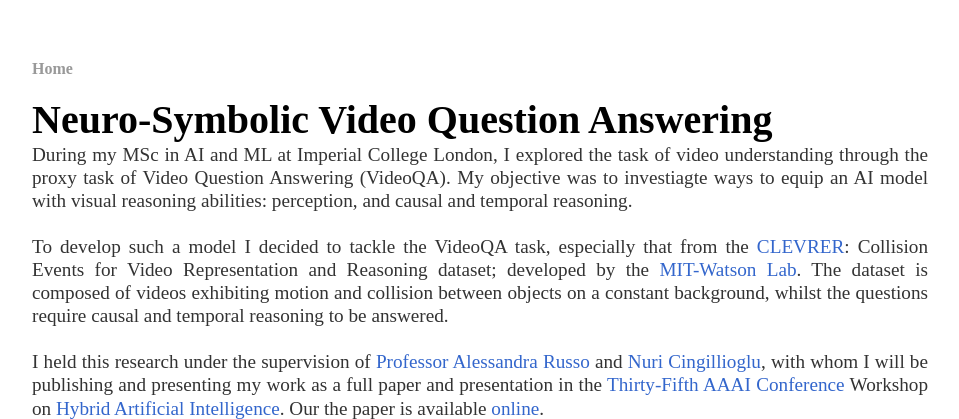
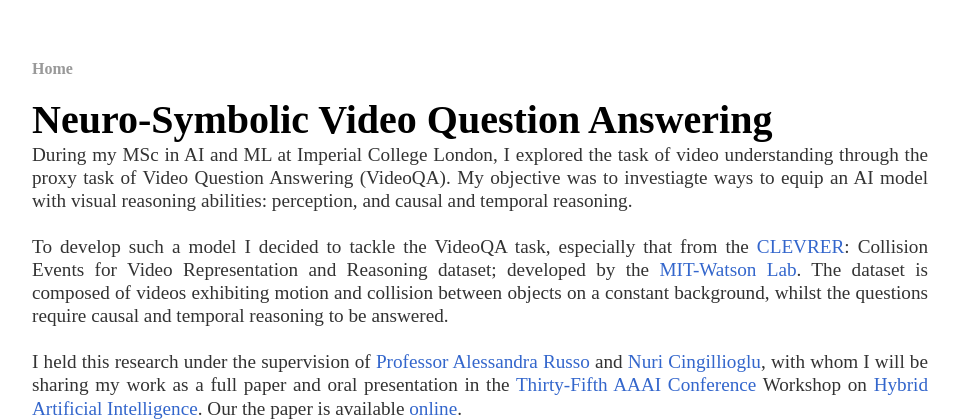
Before and after one commit to Theosau/TheosauOld.github.io, a Jekyll site: the page built from ai_research/neurosymbolic_vqa.html, in a window 1280 px wide and 900 px high, cut to the strip 0-419 px from the top of the window. Shown: the whole strip, without its empty margins (160-1119 px from the left). Built offline with Jekyll 4.4.1, drawn with Linux system fonts in a browser that asks for light colours.

Commit message:
nsvqa: text

```diff
--- a/ai_research/neurosymbolic_vqa.html
+++ b/ai_research/neurosymbolic_vqa.html
@@ -39,8 +39,8 @@ title: Neuro-Symbolic Video Question Answering
         <br>
         I held this research under the supervision of <a href="https://wp.doc.ic.ac.uk/arusso/" target="_blank">
         Professor Alessandra Russo</a> and <a href="https://www.doc.ic.ac.uk/~nuric/pages/research.html" target="_blank">
-        Nuri Cingillioglu</a>, with whom I will be publishing and presenting my work
-        as a full paper and presentation in the <a href="https://aaai.org/Conferences/AAAI-21/ws21workshops/" target="_blank">
+        Nuri Cingillioglu</a>, with whom I will be sharing my work
+        as a full paper and oral presentation in the <a href="https://aaai.org/Conferences/AAAI-21/ws21workshops/" target="_blank">
         Thirty-Fifth AAAI Conference</a> Workshop on <a href="https://sites.google.com/view/aaai2021workshop/home" target="_blank">
         Hybrid Artificial Intelligence</a>. Our the paper is available
         <a href="https://arxiv.org/abs/2101.06644" target="_blank">online</a>. <br><br>
```
